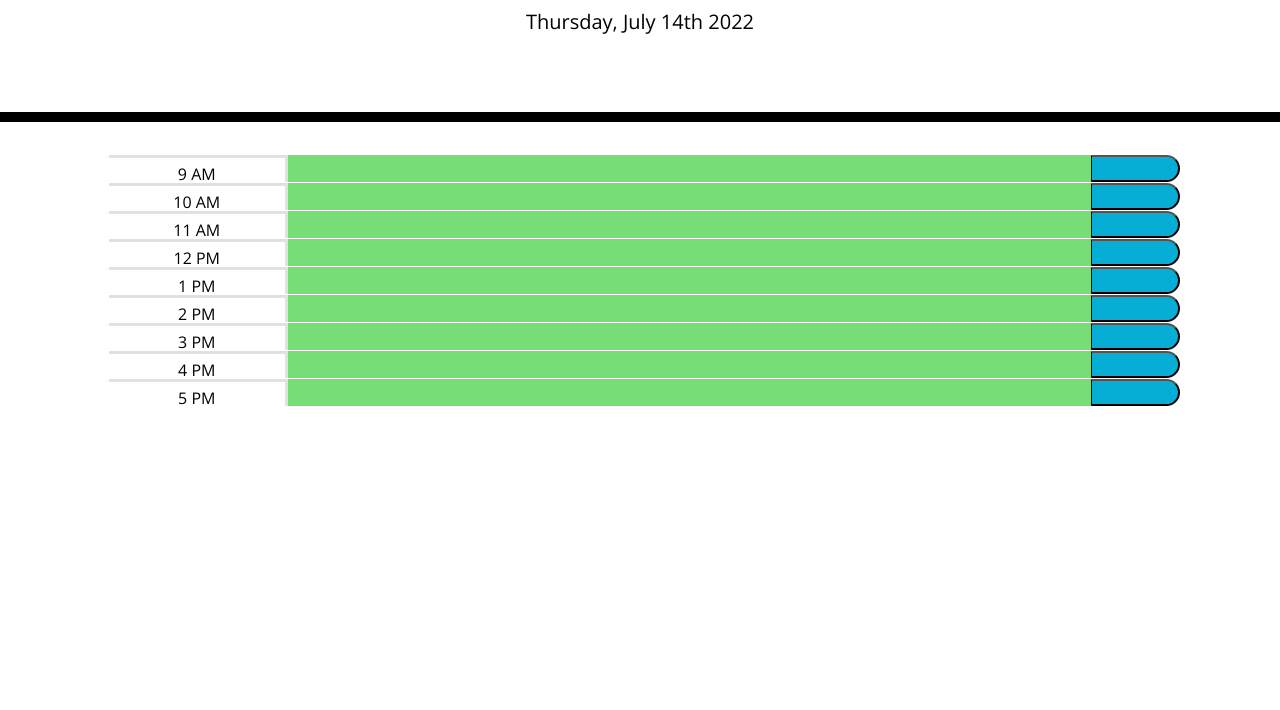
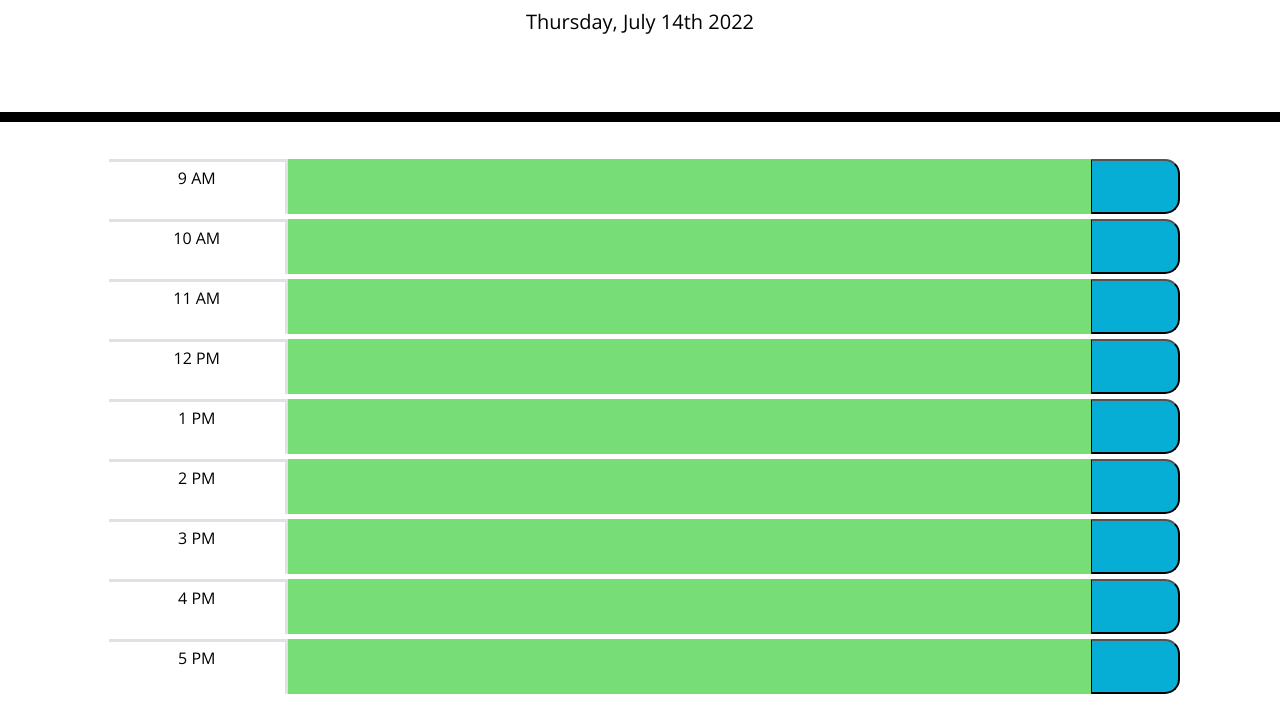
Before and after one commit to mnwana/daily-scheduler, a plain HTML site: page index.html in a window 1280 px wide. Shown: the part 182-892 px from the top of the page. Before the commit the page ends 800 px from the top, so only its background shows below. Drawn offline with nearby package versions, Linux system fonts and the light colour scheme; a web font is replaced by a local one.

Commit message:
additional sizing updates

```diff
--- a/assets/css/style.css
+++ b/assets/css/style.css
@@ -35,7 +35,7 @@ textarea {
 
 .row {
   white-space: pre-wrap;
-  height: 80px;
+  min-height: 60px;
   border-top: 1px solid white;
 }
 
--- a/assets/js/script.js
+++ b/assets/js/script.js
@@ -34,7 +34,7 @@ var saveEvents = function () {
 // create event element and append to schedule element
 var createEvent = function (eventHour, eventText) {
   // create elements that make up an event item
-  var eventLi = $("<li>").addClass("time-block row col-12 mb-0 mr-0 pr-0 h-100");
+  var eventLi = $("<li>").addClass("time-block row col-12 mb-0 mr-0 pr-0 h-sm-100 pt-1");
   eventLi.attr("data-id", eventHour);
   // set event hour format using moment (H AM/PM)
   var eventTime = moment(today, "L").set("hour", eventHour).format("h A");
@@ -44,7 +44,7 @@ var createEvent = function (eventHour, eventText) {
     )
     .text(eventTime);
   var eventP = $("<p>")
-    .addClass("description col-8 col-md-9 mb-0 mr-0 pt-2 pb-2 font-size-sm-10px text-left h-auto")
+    .addClass("description col-8 col-md-9 mb-0 mr-0 pt-2 pb-2 text-left h-sm-auto")
     .text(eventText);
   var eventBtn = $("<button>").addClass("saveBtn col-2 col-md-1");
   var eventBtnSpan = $("<span>").addClass("oi oi-hard-drive");
@@ -111,7 +111,7 @@ $("#schedule").on("blur", "textarea", function () {
     $(this).next(".saveBtn").removeClass("btnActive");
   }
   var eventP = $("<p>")
-    .addClass("description col-8 col-md-9 mb-0 mr-0 pt-2 pb-2 font-size-sm-10px text-left h-auto")
+    .addClass("description col-8 col-md-9 mb-0 mr-0 pt-2 pb-2 text-left h-auto")
     .text(text);
   $(this).replaceWith(eventP);
   setEventStatus($(eventP).closest(".time-block"));
```
